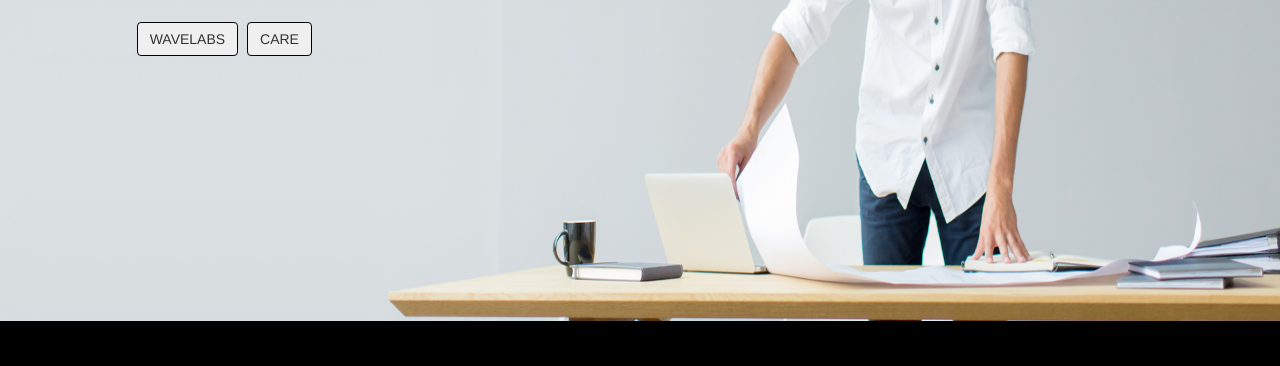
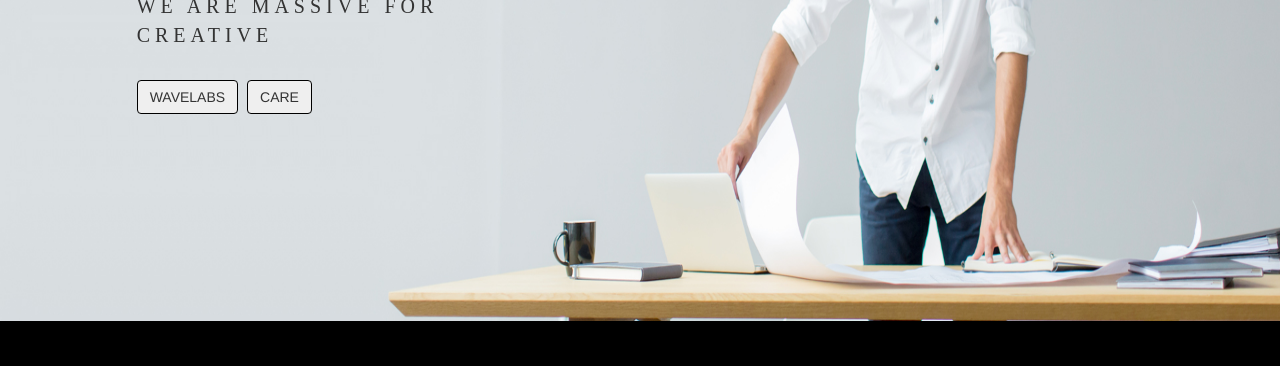
Before and after one commit to hari419/wavelabs-console, a plain HTML site: page index.html in a window 1280 px wide. Shown: the part 319-685 px from the top of the page. Drawn offline with nearby package versions, Linux system fonts and the light colour scheme; some packages are replaced by stand-ins of ours.

Commit message:
sec commit

```diff
--- a/index.html
+++ b/index.html
@@ -37,6 +37,7 @@
 					THINK UPPER
 				</div>
 				<div class="creative">
+					WE ARE MASSIVE FOR CREATIVE
 				</div>
 				<div class="banner-buttons">
 					<button class="btn btn-md">WAVELABS</button>
```
